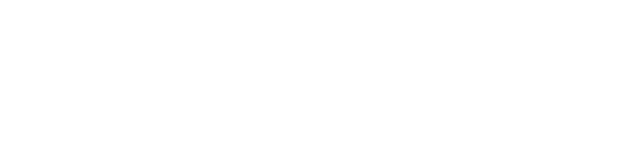
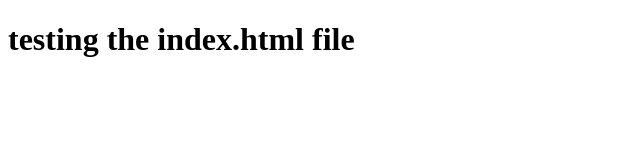
Before and after one commit to AshimAkk/AWS-CI-CD-pipeline-Multi-environment, a plain HTML site: page index.html in a window 1280 px wide. Shown: the whole page, without its empty margins (0-640 px from the left). Drawn offline with Linux system fonts and the light colour scheme.

Commit message:
updated index.html file

```diff
--- a/index.html
+++ b/index.html
@@ -3,7 +3,8 @@
 <head>
     <meta charset="UTF-8">
     <meta name="viewport" content="width=device-width, initial-scale=1.0">
-    <title>Document</title>
+    <title>Hello world</title>
+   <h1> testing the index.html file</h1>
 </head>
 <body>
 
```
